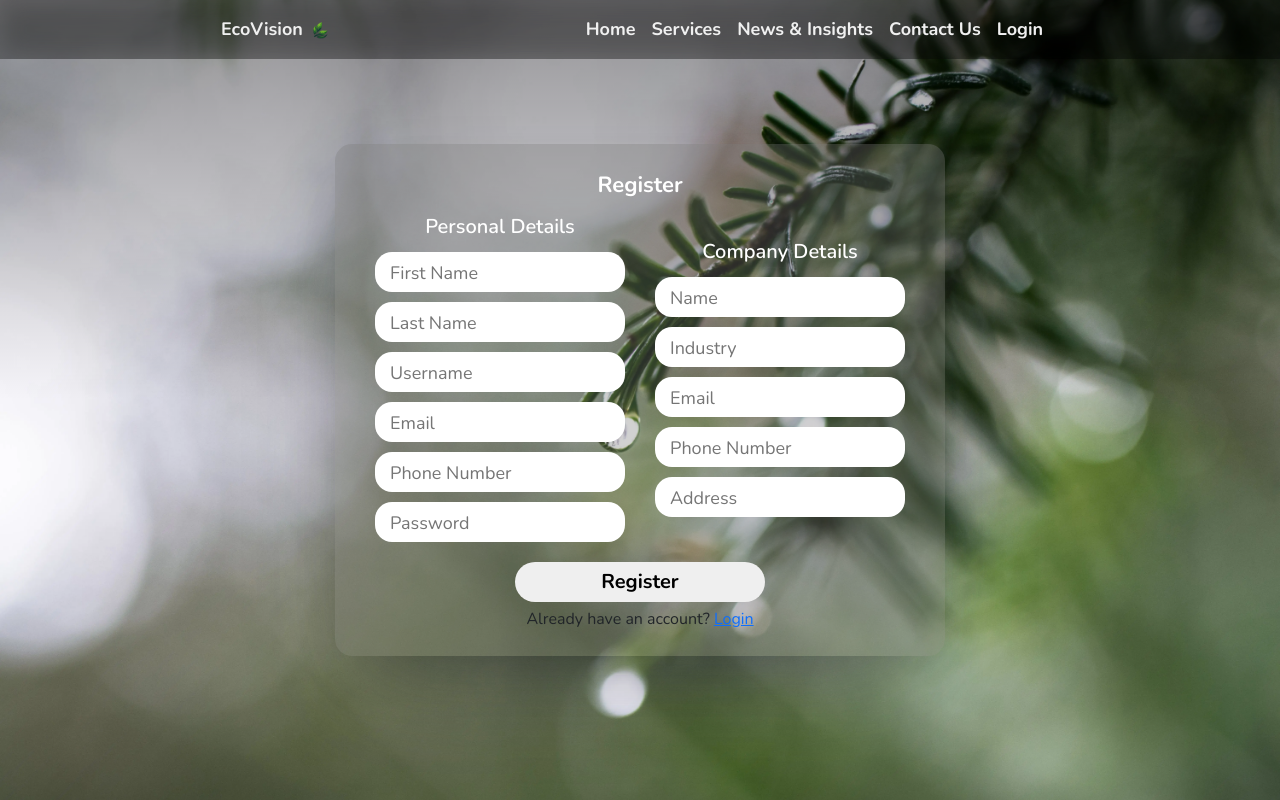
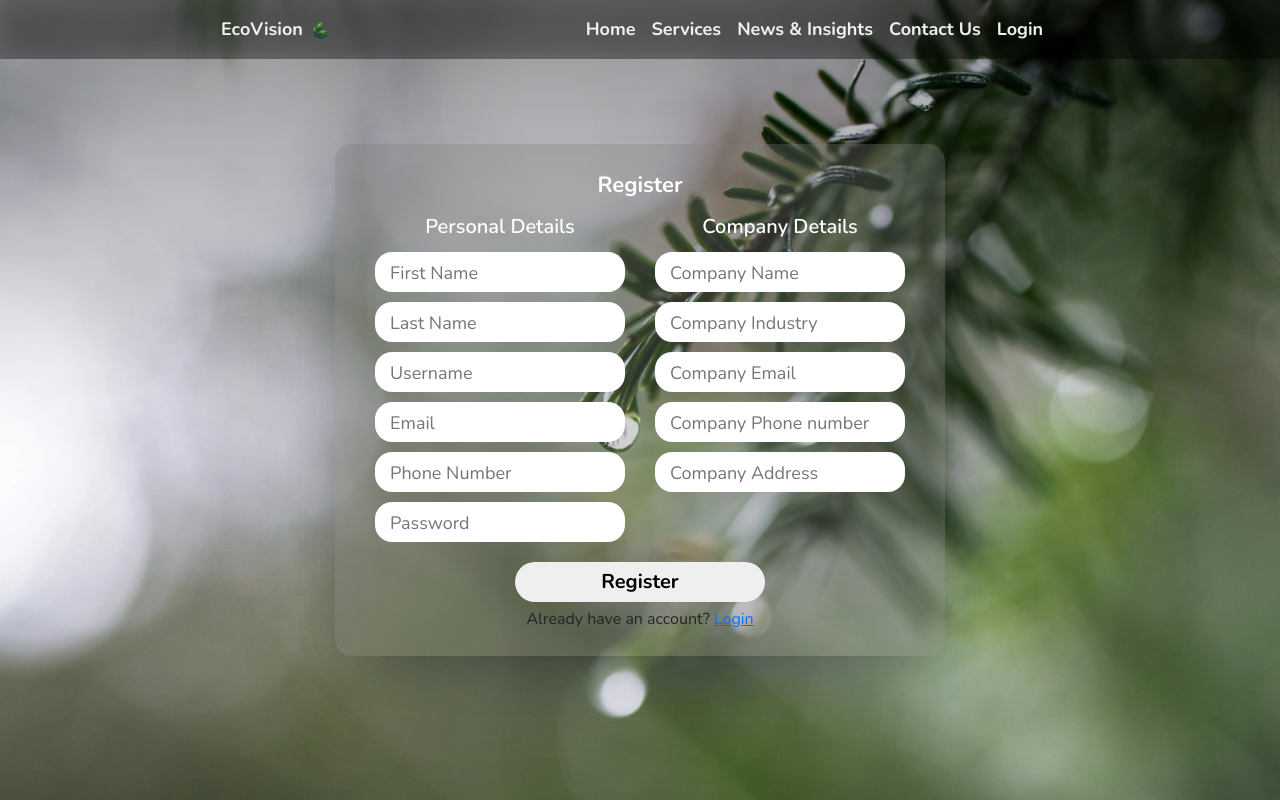
Before and after one commit to JacTBB/IT1166-EcoVision, a Flask app: page /register in a window 1280 px wide. Run offline with Flask 3, Linux system fonts and the light colour scheme; some libraries are stand-ins or nearby versions.

Commit message:
register visual changes

```diff
--- a/app/auth/forms.py
+++ b/app/auth/forms.py
@@ -17,11 +17,11 @@ class RegisterForm(FlaskForm):
     phone_number = StringField(validators=[InputRequired()], render_kw={"placeholder": "Phone Number"})
     password = PasswordField(validators=[InputRequired()], render_kw={"placeholder": "Password"})
 
-    company_name = StringField(validators=[InputRequired()], render_kw={"placeholder": "Name"})
-    company_industry = StringField(validators=[InputRequired()], render_kw={"placeholder": "Industry"})
-    company_email = StringField(validators=[InputRequired()], render_kw={"placeholder": "Email"})
-    company_phone_number = StringField(validators=[InputRequired()], render_kw={"placeholder": "Phone Number"})
-    company_address = StringField(validators=[InputRequired()], render_kw={"placeholder": "Address"})
+    company_name = StringField(validators=[InputRequired()], render_kw={"placeholder": "Company Name"})
+    company_industry = StringField(validators=[InputRequired()], render_kw={"placeholder": "Company Industry"})
+    company_email = StringField(validators=[InputRequired()], render_kw={"placeholder": "Company Email"})
+    company_phone_number = StringField(validators=[InputRequired()], render_kw={"placeholder": "Company Phone number"})
+    company_address = StringField(validators=[InputRequired()], render_kw={"placeholder": "Company Address"})
 
     submit = SubmitField("Register")
 
--- a/app/static/css/auth/register.css
+++ b/app/static/css/auth/register.css
@@ -60,7 +60,7 @@ footer {
 .inputs {
     display: flex;
     flex-direction: row;
-    align-items: center;
+    align-items: flex-start;
     justify-content: center;
 }
 
```
